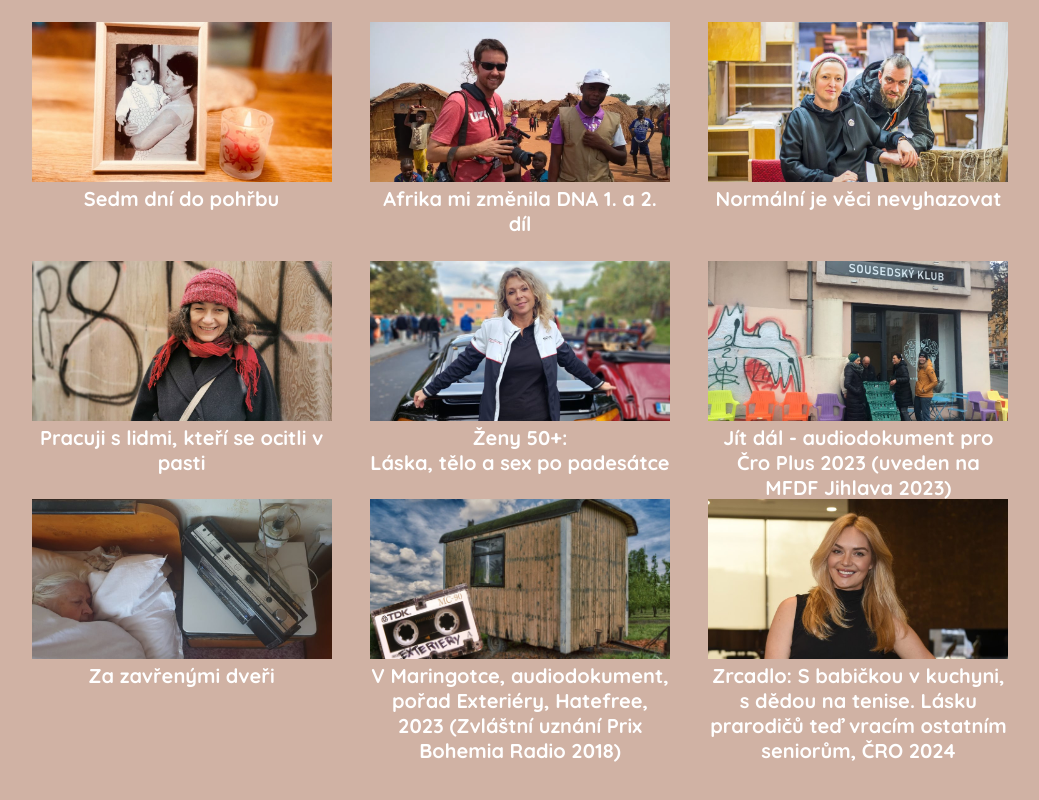
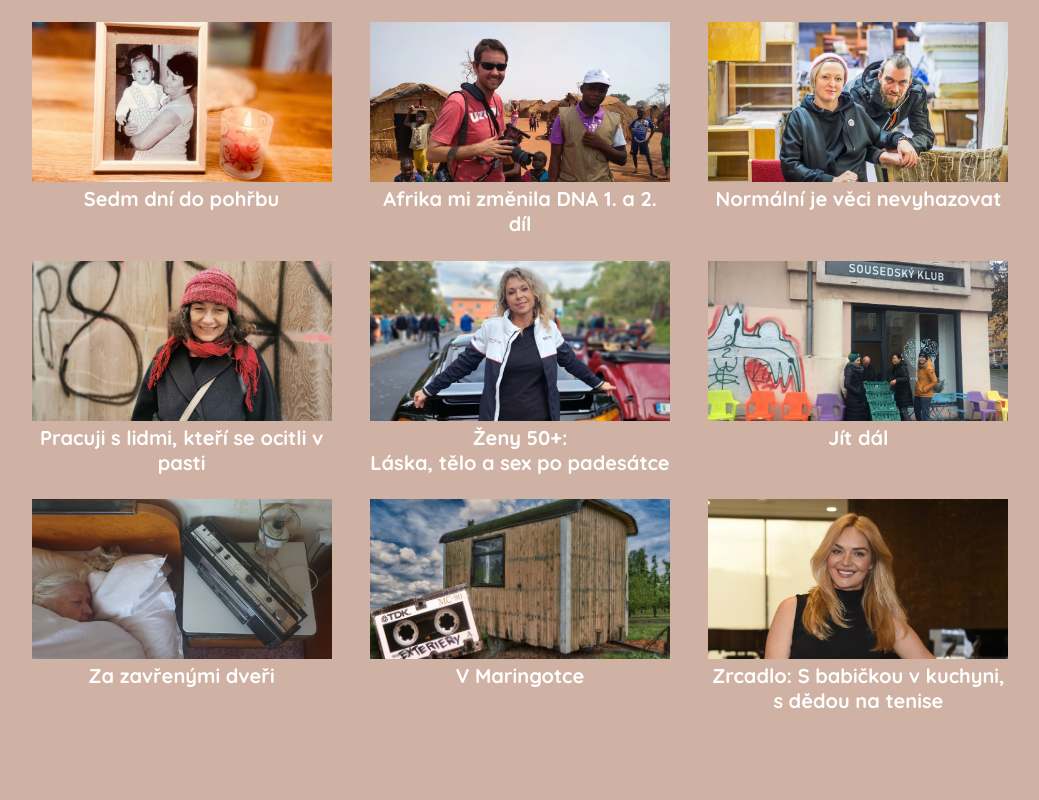
Before and after one commit to TadeasTolver/Eva-Lammelova, a plain HTML site: page audio.html in a window 1280 px wide. Shown: the part 400-1200 px from the top of the page, without its empty margins (120-1159 px from the left). Drawn offline with Linux system fonts and the light colour scheme.

Commit message:
Update audio.html

```diff
--- a/audio.html
+++ b/audio.html
@@ -66,7 +66,7 @@
 
     <a href="https://plus.rozhlas.cz/jit-dal-dokument-o-tom-proc-je-dulezite-prekonat-stud-z-chudoby-a-rici-si-o-8920806" target="_blank"><div>
         <img src="jit dal.jpg">
-        <p>Jít dál - audiodokument pro Čro Plus 2023 (uveden na MFDF Jihlava 2023)</p>
+        <p>Jít dál</p>
     </div></a>
 
     <a href="https://plus.rozhlas.cz/az-40-procent-senioru-se-stalo-obetmi-domaciho-nasili-unikatni-dokument-prinasi-9120355" target="_blank"><div>
@@ -76,12 +76,12 @@
 
     <a href="https://www.hatefree.cz/audio/exteriery/v-maringotce-audiodokument-o-sexualnim-zivote-dvou-senioru" target="_blank"><div>
         <img src="v maringotce.webp">
-        <p>V Maringotce, audiodokument, pořad Exteriéry, Hatefree, 2023 (Zvláštní uznání Prix Bohemia Radio 2018)</p>
+        <p>V Maringotce</p>
     </div></a>
 
     <a href="https://dvojka.rozhlas.cz/s-babickou-v-kuchyni-s-dedou-na-tenise-lasku-prarodicu-ted-vracim-ostatnim-9262646" target="_blank"><div>
         <img src="zrcadlo.jpg">
-        <p>Zrcadlo: S babičkou v kuchyni, s dědou na tenise. Lásku prarodičů teď vracím ostatním seniorům, ČRO 2024</p>
+        <p>Zrcadlo: S babičkou v kuchyni, s dědou na tenise</p>
     </div></a>
 
   </div>
```
